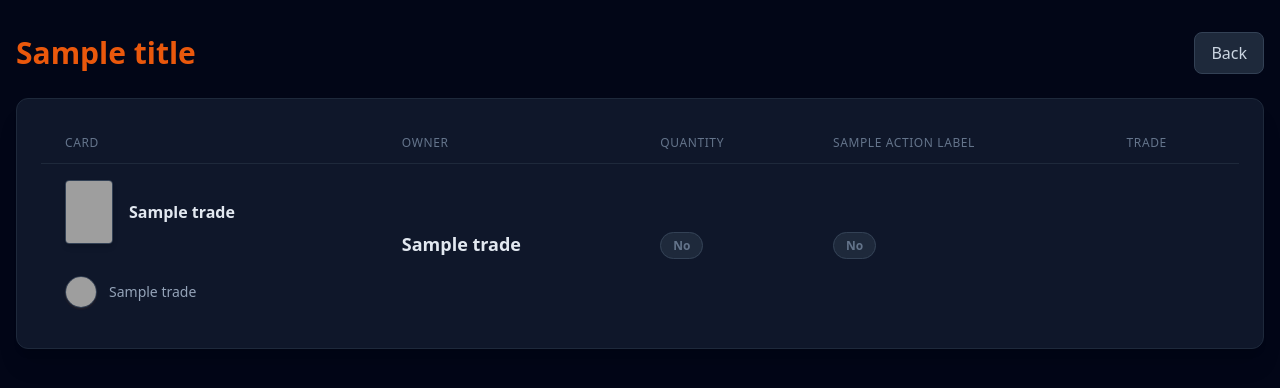
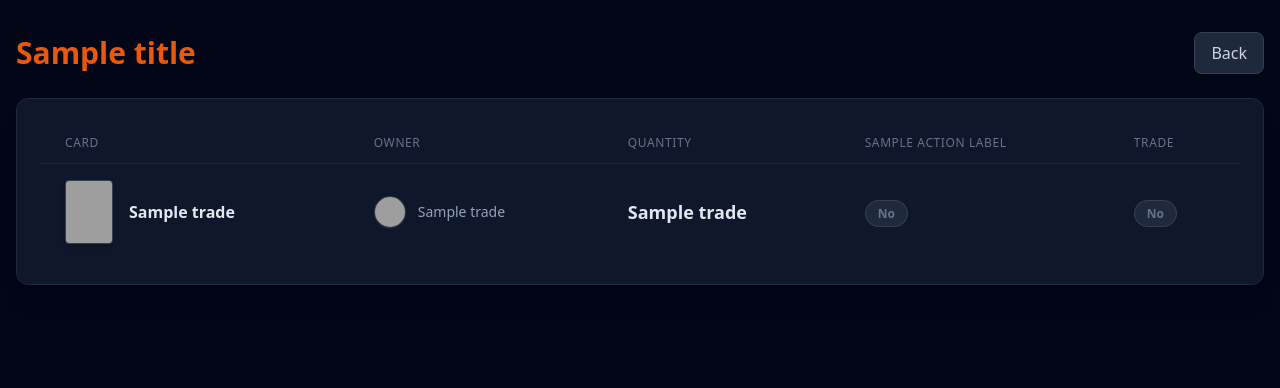
Before and after one commit to AlixMenard/RBApp, a Flask app: template templates/market.html in a window 1280 px wide. Shown: the part 61-449 px from the top of the page. Run offline with Flask 3, Linux system fonts and the light colour scheme; the template is opened without the code that fills it: most values are stand-ins (such as "Sample title", 1, 10 or a date in 2020); some libraries are stand-ins or nearby versions; grey boxes are pictures that could not be loaded.

Commit message:
Page templates

```diff
--- a/templates/market.html
+++ b/templates/market.html
@@ -24,13 +24,17 @@
                     <tbody class="divide-y divide-slate-800">
                         {% for trade in trades %}
                         <tr class="hover:bg-slate-800/50 transition-colors">
-                            <td class="px-6 py-4 flex items-center space-x-4">
-                                <img src="{{ trade[6] }}" alt="{{ trade[5] }}" class="w-12 h-16 object-cover rounded shadow-md border border-slate-700">
-                                <span class="text-slate-200 font-semibold">{{ trade[5] }}</span>
+                            <td class="px-6 py-4">
+                                <div class="flex items-center space-x-4">
+                                    <img src="{{ trade[6] }}" alt="{{ trade[5] }}" class="w-12 h-16 object-cover rounded shadow-md border border-slate-700">
+                                    <span class="text-slate-200 font-semibold">{{ trade[5] }}</span>
+                                </div>
                             </td>
-                            <td class="px-6 py-4 flex items-center space-x-3">
-                                <img src="{{ trade[10] }}" alt="{{ trade[7] }}" class="w-8 h-8 rounded-full border border-slate-700 shadow-sm shadow-orange-500/10">
-                                <span class="text-sm text-slate-400">{{ trade[7] }}</span>
+                            <td class="px-6 py-4">
+                                <div class="flex items-center space-x-3">
+                                    <img src="{{ trade[10] }}" alt="{{ trade[7] }}" class="w-8 h-8 rounded-full border border-slate-700 shadow-sm shadow-orange-500/10">
+                                    <span class="text-sm text-slate-400">{{ trade[7] }}</span>
+                                </div>
                             </td>
                             <td class="px-6 py-4 text-slate-200 font-semibold text-lg">{{ trade[2] }}</td>
                             <td class="px-6 py-4">
```
Also changed, not shown: templates/user_trades.html (+10 -6 lines).
